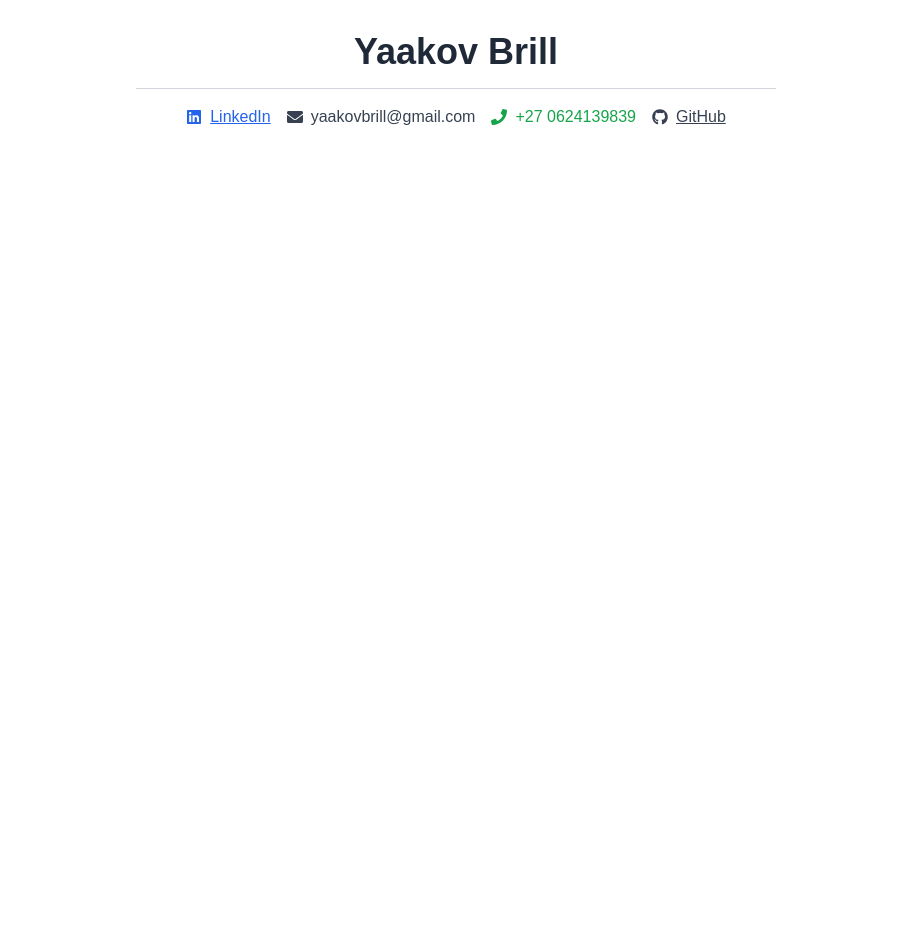
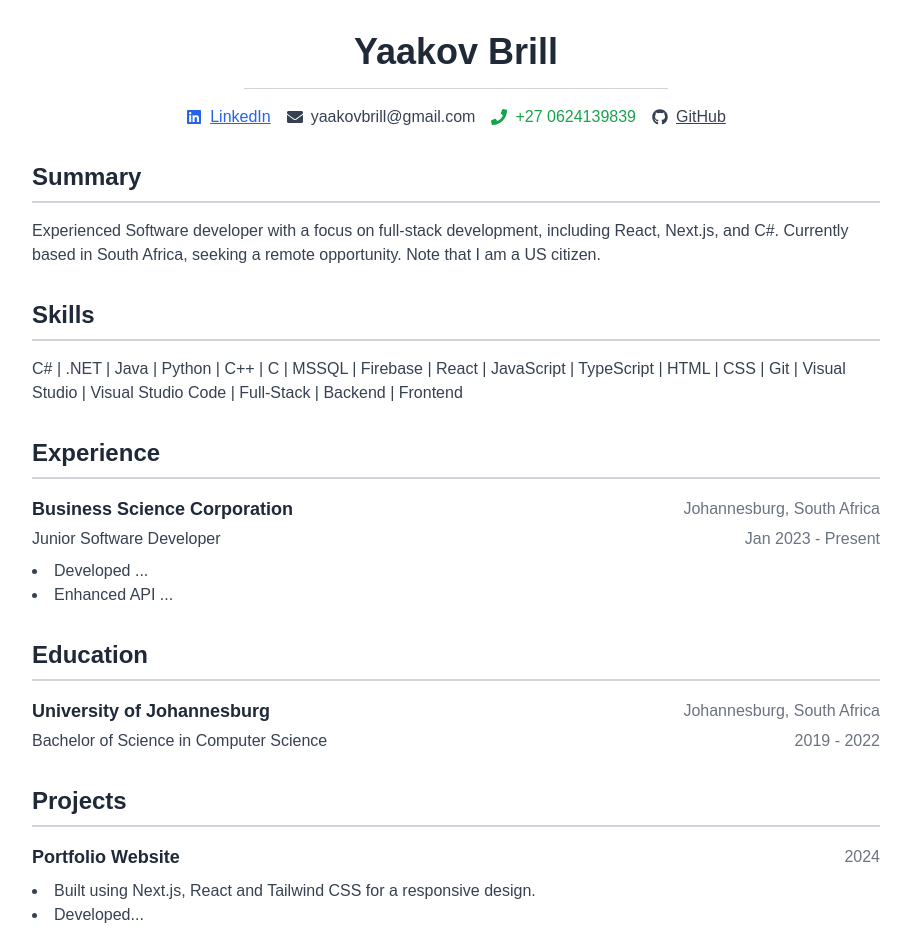
Before and after one commit to yaakovbrill/Yaakov-Brill-Resume, a Next.js app: page / in a window 1280 px wide. Shown: the whole page, without its empty margins (184-1095 px from the left). Before the commit the page ends 800 px from the top, so only its background shows below. Built offline with nearby package versions, Linux system fonts and the light colour scheme.

Commit message:
Added Resume content

```diff
--- /dev/null
+++ b/app/components/sections/educationSection.tsx
@@ -0,0 +1,23 @@
+import SectionTitle from "./sectionsTitle";
+
+export default function EducationSection() {
+  return (
+    <section>
+      <SectionTitle title="Education" />
+      <div className="mt-4 space-y-6">
+
+        <div>
+          <div className="flex justify-between items-center">
+            <h3 className="text-lg font-semibold text-gray-800">University of Johannesburg</h3>
+            <span className="text-gray-500">Johannesburg, South Africa</span>
+          </div>
+
+          <div className="flex justify-between items-center mt-1">
+            <p className="text-gray-700">Bachelor of Science in Computer Science</p>
+            <span className="text-gray-500">2019 - 2022</span>
+          </div>
+        </div>
+      </div>
+    </section>
+  );
+}
--- /dev/null
+++ b/app/components/sections/experienceSection.tsx
@@ -0,0 +1,28 @@
+import SectionTitle from "./sectionsTitle";
+
+export default function ExperienceSection() {
+  return (
+    <section>
+      <SectionTitle title="Experience" />
+      <div className="mt-4 space-y-6">
+
+        <div>
+          <div className="flex justify-between items-center">
+            <h3 className="text-lg font-semibold text-gray-800">Business Science Corporation</h3>
+            <span className="text-gray-500">Johannesburg, South Africa</span>
+          </div>
+
+          <div className="flex justify-between items-center mt-1">
+            <p className="text-gray-700">Junior Software Developer</p>
+            <span className="text-gray-500">Jan 2023 - Present</span>
+          </div>
+
+          <ul className="list-disc list-inside mt-2 text-gray-700">
+            <li>Developed ...</li>
+            <li>Enhanced API ...</li>
+          </ul>
+        </div>
+      </div>
+    </section>
+  );
+}
--- /dev/null
+++ b/app/components/sections/projectsSection.tsx
@@ -0,0 +1,23 @@
+import SectionTitle from "./sectionsTitle";
+
+export default function ProjectsSection() {
+  return (
+    <section>
+      <SectionTitle title="Projects" />
+      <div className="mt-4 space-y-6">
+
+        <div>
+          <div className="flex justify-between items-center">
+            <h3 className="text-lg font-semibold text-gray-800">Portfolio Website</h3>
+            <span className="text-gray-500">2024</span>
+          </div>
+
+          <ul className="list-disc list-inside mt-2 text-gray-700">
+            <li>Built using Next.js, React and Tailwind CSS for a responsive design.</li>
+            <li>Developed...</li>
+          </ul>
+        </div>
+      </div>
+    </section>
+  );
+}
--- /dev/null
+++ b/app/components/sections/sectionsTitle.tsx
@@ -0,0 +1,8 @@
+export default function SectionTitle({ title }: { title: string }) {
+  return (
+    <div className="mt-8 mb-4">
+      <h2 className="text-2xl font-bold text-gray-800">{title}</h2>
+      <hr className="border-t-2 border-gray-300 mt-2" />
+    </div>
+  );
+}
--- /dev/null
+++ b/app/components/sections/skillsSection.tsx
@@ -0,0 +1,14 @@
+import SectionTitle from "./sectionsTitle";
+
+export default function SkillsSection() {
+  return (
+    <section>
+      <SectionTitle title="Skills" />
+      <div className="mt-4">
+        <p className="text-gray-700">
+          C# | .NET | Java | Python | C++ | C | MSSQL | Firebase | React | JavaScript | TypeScript | HTML | CSS | Git | Visual Studio | Visual Studio Code | Full-Stack | Backend | Frontend
+        </p>
+      </div>
+    </section>
+  );
+}
--- /dev/null
+++ b/app/components/sections/summarySection.tsx
@@ -0,0 +1,13 @@
+import SectionTitle from "./sectionsTitle";
+
+export default function SummarySection() {
+  return (
+    <section>
+        <SectionTitle title={"Summary"}/>
+        <p className="text-gray-700">
+            Experienced Software developer with a focus on full-stack development, including React, Next.js, and C#.
+            Currently based in South Africa, seeking a remote opportunity. Note that I am a US citizen.
+        </p>
+    </section>
+  )
+}
--- a/app/page.tsx
+++ b/app/page.tsx
@@ -1,9 +1,19 @@
 import ContactSection from "./components/contactSection";
+import EducationSection from "./components/sections/educationSection";
+import ExperienceSection from "./components/sections/experienceSection";
+import ProjectsSection from "./components/sections/projectsSection";
+import SkillsSection from "./components/sections/skillsSection";
+import SummarySection from "./components/sections/summarySection";
 
 export default function Home() {
   return (
-    <>
+    <div className="max-w-4xl mx-auto px-6">
       <ContactSection/>
-    </>
+      <SummarySection/>
+      <SkillsSection/>
+      <ExperienceSection/>
+      <EducationSection/>
+      <ProjectsSection/>
+    </div>
   )
 }
```
